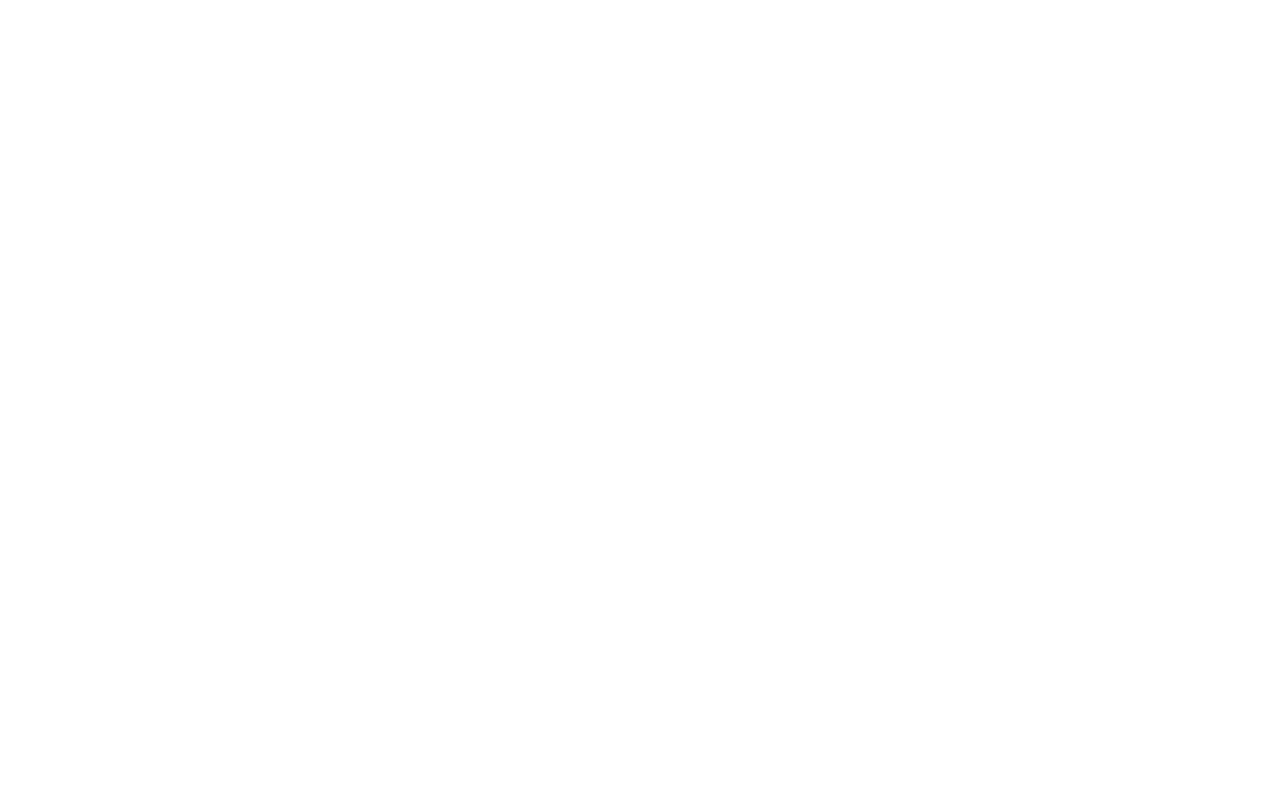
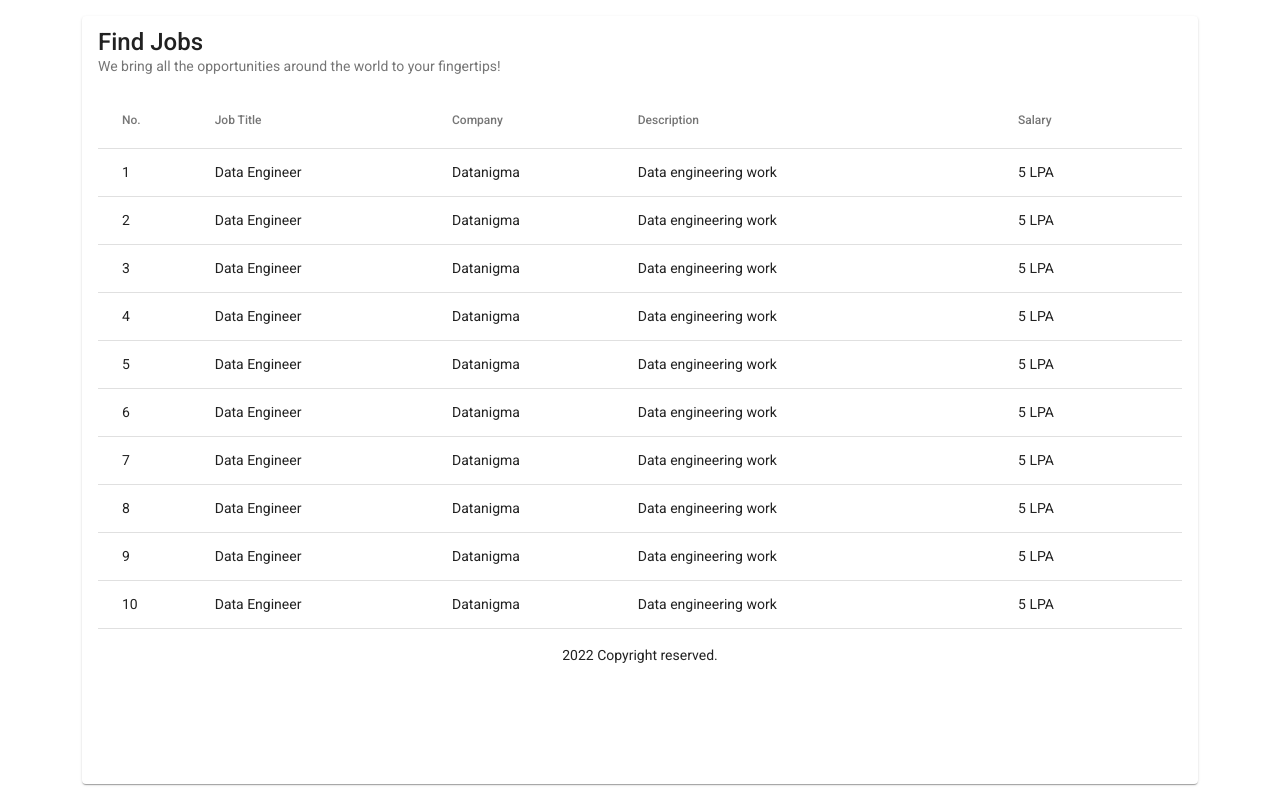
Before and after one commit to magnusganesh2001/Datanigma, an Angular app: page /find-job in a window 1280 px wide. Before the commit this address led to /. Built offline with nearby package versions, Linux system fonts and the light colour scheme.

Commit message:
added job page

```diff
--- a/angular.json
+++ b/angular.json
@@ -31,6 +31,7 @@
               "src/assets"
             ],
             "styles": [
+              "./node_modules/@angular/material/prebuilt-themes/indigo-pink.css",
               "src/styles.scss"
             ],
             "scripts": []
@@ -99,6 +100,7 @@
               "src/assets"
             ],
             "styles": [
+              "./node_modules/@angular/material/prebuilt-themes/indigo-pink.css",
               "src/styles.scss"
             ],
             "scripts": []
--- a/package.json
+++ b/package.json
@@ -11,6 +11,7 @@
   "private": true,
   "dependencies": {
     "@angular/animations": "~13.1.0",
+    "@angular/cdk": "^13.3.7",
     "@angular/common": "~13.1.0",
     "@angular/compiler": "~13.1.0",
     "@angular/core": "~13.1.0",
--- /dev/null
+++ b/src/app/find-jobs/find-jobs.component.html
@@ -0,0 +1,51 @@
+<div class="container">
+  <mat-card class="full-screen">
+    <mat-card-title-group>
+      <mat-card-title>Find Jobs</mat-card-title>
+      <mat-card-subtitle
+        >We bring all the opportunities around the world to your
+        fingertips!</mat-card-subtitle
+      >
+    </mat-card-title-group>
+    <mat-card-content>
+      <table mat-table [dataSource]="dataSource" class="full-width">
+
+        <!-- S.NO Column -->
+        <ng-container matColumnDef="no">
+          <th mat-header-cell *matHeaderCellDef>No.</th>
+          <td mat-cell *matCellDef="let element">{{element.no}}</td>
+        </ng-container>
+
+        <!-- Job Title Column -->
+        <ng-container matColumnDef="jobTitle">
+          <th mat-header-cell *matHeaderCellDef>Job Title</th>
+          <td mat-cell *matCellDef="let element">{{element.jobTitle}}</td>
+        </ng-container>
+
+        <!-- Company Column -->
+        <ng-container matColumnDef="company">
+          <th mat-header-cell *matHeaderCellDef>Company</th>
+          <td mat-cell *matCellDef="let element">{{element.company}}</td>
+        </ng-container>
+
+        <!-- Description Column -->
+        <ng-container matColumnDef="description">
+          <th mat-header-cell *matHeaderCellDef>Description</th>
+          <td mat-cell *matCellDef="let element">{{element.description}}</td>
+        </ng-container>
+
+        <!-- Salary Column -->
+        <ng-container matColumnDef="salary">
+          <th mat-header-cell *matHeaderCellDef>Salary</th>
+          <td mat-cell *matCellDef="let element">{{element.salary}}</td>
+        </ng-container>
+
+        <tr mat-header-row *matHeaderRowDef="displayedColumns"></tr>
+        <tr mat-row (click)="openJobPage(row)" *matRowDef="let row; columns: displayedColumns;" class="hover-click"></tr>
+      </table>
+    </mat-card-content>
+    <mat-card-footer class="text-center">
+      2022 Copyright reserved.
+    </mat-card-footer>
+  </mat-card>
+</div>
--- /dev/null
+++ b/src/app/find-jobs/find-jobs.component.ts
@@ -0,0 +1,35 @@
+import { Component, OnInit } from '@angular/core';
+
+@Component({
+  selector: 'app-find-jobs',
+  templateUrl: './find-jobs.component.html',
+  styleUrls: ['./find-jobs.component.scss']
+})
+export class FindJobsComponent implements OnInit {
+
+  displayedColumns: string[] = ['no', 'jobTitle', 'company', 'description', 'salary'];
+  dataSource = [
+    {no: 1, jobTitle: 'Data Engineer', company: 'Datanigma', description: 'Data engineering work', salary: '5 LPA'},
+    {no: 2, jobTitle: 'Data Engineer', company: 'Datanigma', description: 'Data engineering work', salary: '5 LPA'},
+    {no: 3, jobTitle: 'Data Engineer', company: 'Datanigma', description: 'Data engineering work', salary: '5 LPA'},
+    {no: 4, jobTitle: 'Data Engineer', company: 'Datanigma', description: 'Data engineering work', salary: '5 LPA'},
+    {no: 5, jobTitle: 'Data Engineer', company: 'Datanigma', description: 'Data engineering work', salary: '5 LPA'},
+    {no: 6, jobTitle: 'Data Engineer', company: 'Datanigma', description: 'Data engineering work', salary: '5 LPA'},
+    {no: 7, jobTitle: 'Data Engineer', company: 'Datanigma', description: 'Data engineering work', salary: '5 LPA'},
+    {no: 8, jobTitle: 'Data Engineer', company: 'Datanigma', description: 'Data engineering work', salary: '5 LPA'},
+    {no: 9, jobTitle: 'Data Engineer', company: 'Datanigma', description: 'Data engineering work', salary: '5 LPA'},
+    {no: 10, jobTitle: 'Data Engineer', company: 'Datanigma', description: 'Data engineering work', salary: '5 LPA'}
+  ];
+
+  constructor() { }
+
+  ngOnInit(): void {
+  }
+
+  openJobPage(job: any): void {
+    console.log("opening job page");
+    alert("Opening Job - "+job.jobTitle);
+
+  }
+
+}
--- a/src/app/home/home.component.html
+++ b/src/app/home/home.component.html
@@ -28,7 +28,7 @@
         <span>Employers</span>
       </button>
 
-      <button class="card card-small" (click)="selection.value = 'material'" tabindex="0">
+      <button routerLink="/find-job" routerLinkActive="router-link-active"  class="card card-small" (click)="selection.value = 'material'" tabindex="0">
         <svg class="material-icons" xmlns="http://www.w3.org/2000/svg" width="24" height="24" viewBox="0 0 24 24"><path d="M19 13h-6v6h-2v-6H5v-2h6V5h2v6h6v2z"/></svg>
         <span>Find jobs</span>
       </button>
--- a/src/app/home/home.component.scss
+++ b/src/app/home/home.component.scss
@@ -50,6 +50,7 @@
     background-color: #1976d2;
     color: white;
     font-weight: 600;
+    padding: 15px;
   }
 
   .toolbar img {
--- a/src/index.html
+++ b/src/index.html
@@ -6,8 +6,12 @@
   <base href="/">
   <meta name="viewport" content="width=device-width, initial-scale=1">
   <link rel="icon" type="image/x-icon" href="favicon.ico">
+  <link rel="preconnect" href="https://fonts.gstatic.com">
+  <link href="https://fonts.googleapis.com/css2?family=Roboto:wght@300;400;500&display=swap" rel="stylesheet">
+  <link href="https://fonts.googleapis.com/icon?family=Material+Icons" rel="stylesheet">
+  <link href="https://cdn.jsdelivr.net/npm/bootstrap@5.0.2/dist/css/bootstrap.min.css" rel="stylesheet" integrity="sha384-EVSTQN3/azprG1Anm3QDgpJLIm9Nao0Yz1ztcQTwFspd3yD65VohhpuuCOmLASjC" crossorigin="anonymous">
 </head>
-<body>
+<body class="mat-typography">
   <app-root></app-root>
 </body>
 </html>
--- a/src/styles.scss
+++ b/src/styles.scss
@@ -1,2 +1,26 @@
 /* You can add global styles to this file, and also import other style files */
 @import '~bootstrap/dist/css/bootstrap.min.css';
+html, body { height: 100%; }
+body { margin: 0; font-family: Roboto, "Helvetica Neue", sans-serif; }
+.container {
+  width: auto;
+  display: flex;
+  flex-grow: 1;
+  flex-direction: column;
+  justify-items: center;
+}
+
+.full-screen {
+  height: 96vh;
+  overflow-y: auto;
+  margin: 2vh 0 2vh 0;
+}
+
+.full-width {
+  width: 100%;
+}
+.hover-click:hover {
+  cursor: pointer;
+  opacity: 50%;
+  color: #fff;
+}
```
Also changed, not shown: src/app/app-routing.module.ts (+7 -5 lines), src/app/app.module.ts (+9 -2 lines), src/app/find-jobs/find-jobs.component.scss (added), 2 other files (tests, documents, lock files or other folders).
